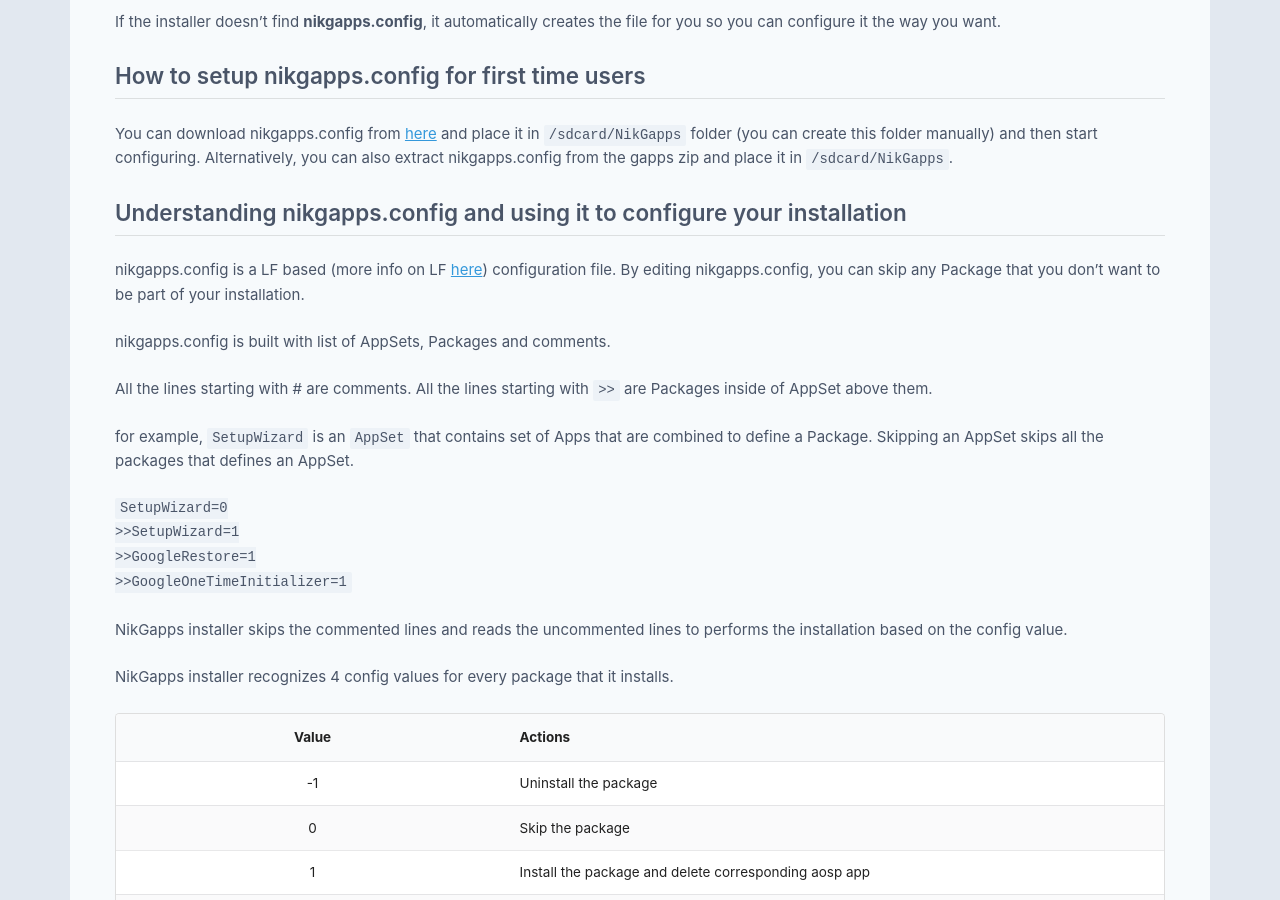
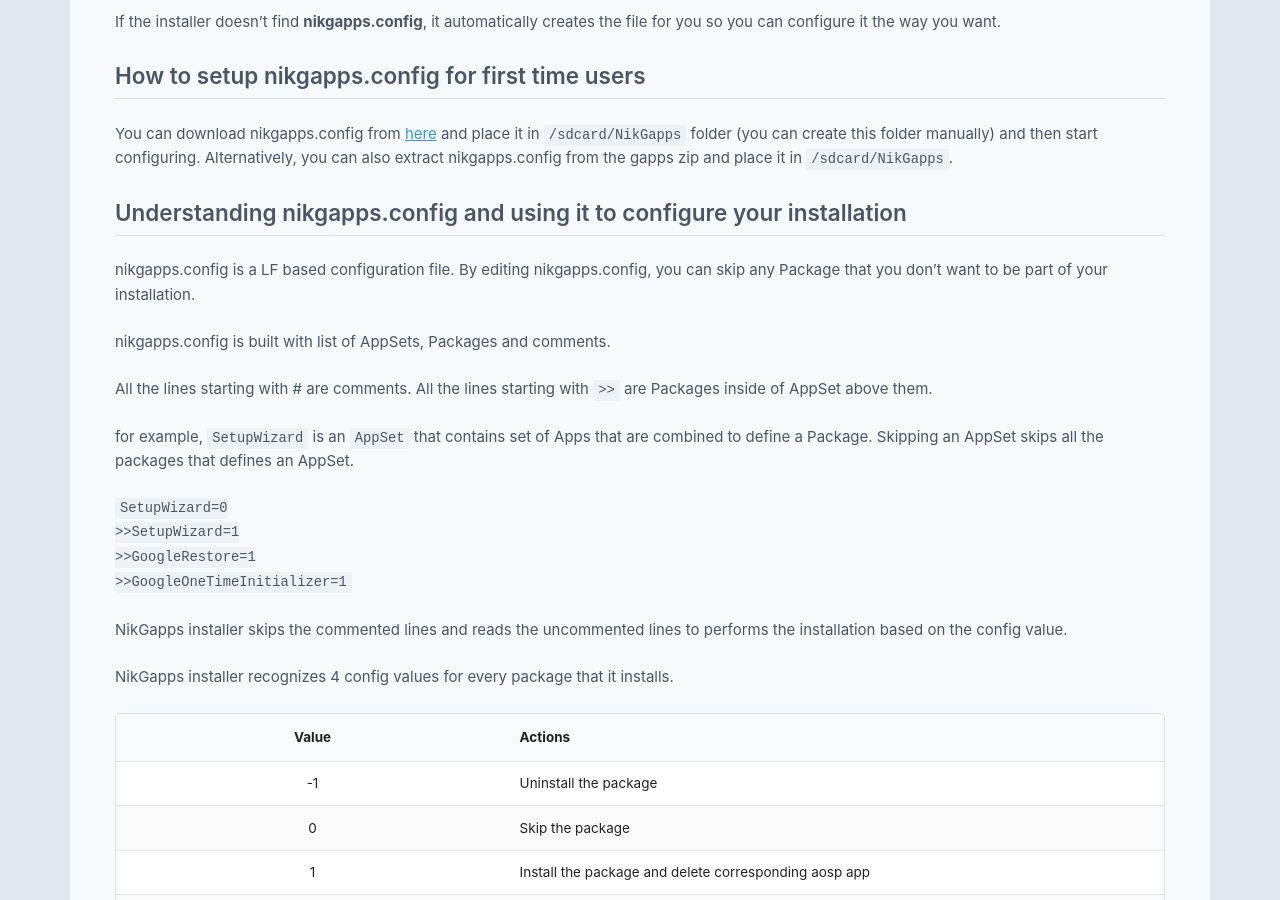
Before and after one commit to nikgapps/nikgapps.github.io, a Jekyll site: the page built from _posts/2020-11-22-NikGapps-Config.md, in a window 1280 px wide and 900 px high, scrolled down 1503 px. Built offline with Jekyll 4.4.1, drawn with Linux system fonts in a browser that asks for light colours; some web fonts are replaced.

Commit message:
Remove reference to LF

```diff
--- a/_posts/2020-11-22-NikGapps-Config.md
+++ b/_posts/2020-11-22-NikGapps-Config.md
@@ -36,7 +36,7 @@
 
 ## Understanding nikgapps.config and using it to configure your installation
 
-nikgapps.config is a LF based (more info on LF <a target="_blank" href="https://notepadunix2dos.info/">here</a>) configuration file. By editing nikgapps.config, you can skip any Package that you don't want to be part of your installation.
+nikgapps.config is a LF based configuration file. By editing nikgapps.config, you can skip any Package that you don't want to be part of your installation.
 
 nikgapps.config is built with list of AppSets, Packages and comments.
 
```
